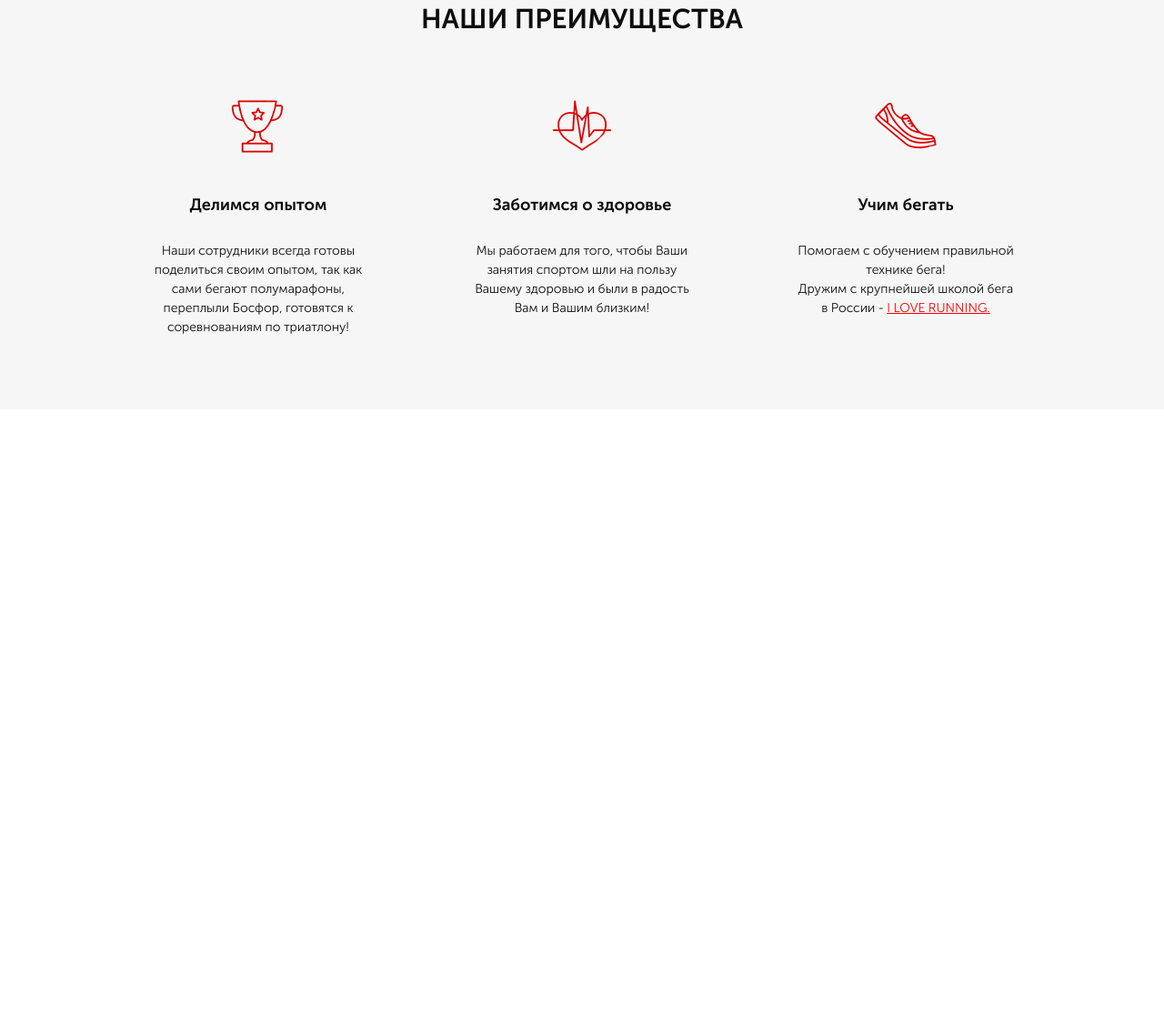
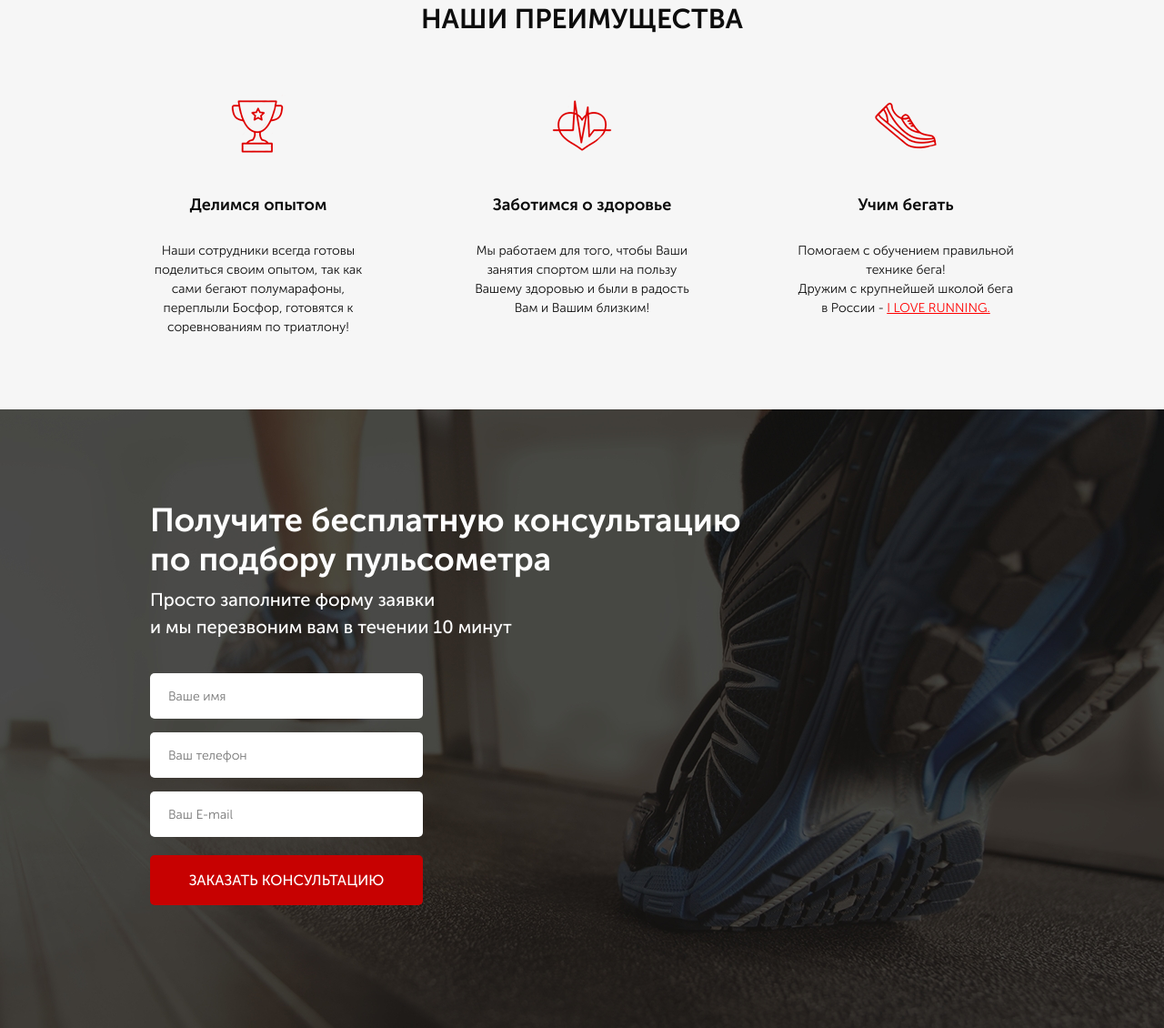
Before and after one commit to ZeroMotugava/Pet_project_2, a website: page src/index.html in a window 1280 px wide. Shown: the part 759-1889 px from the top of the page at 91% size. Before the commit the page ends 1209 px from the top, so only its background shows below. Drawn offline with Linux system fonts and the light colour scheme.

Commit message:
3rd part forms+button

```diff
--- a/src/index.html
+++ b/src/index.html
@@ -98,5 +98,27 @@
         </div>
     </div>
 
+    <div class="consultation">
+        <div class="container">
+            <h2 class="title title_left">
+                Получите бесплатную консультацию<br>
+                по подбору пульсометра
+            </h2>
+            <div class="consultation__descr">
+                Просто заполните форму заявки<br>
+                и мы перезвоним вам в течении 10 минут
+            </div>
+            <form class="feed-form" action="#">
+                <input name="name" required placeholder="Ваше имя" type="text">
+                <input name="phone" required placeholder="Ваш телефон" type="number">
+                <input name="email" required placeholder="Ваш E-mail" type="email">
+
+                <button class="button button_submit">заказать консультацию</button>
+            </form>
+        </div>
+    </div>
+
+    <script src="js/script.js"></script>
+
 </body>
 </html>
--- a/src/sass/blocks/_button.scss
+++ b/src/sass/blocks/_button.scss
@@ -9,9 +9,15 @@
 	font-weight: 500;
 	text-transform: uppercase;
 	&_main {
-		margin-top: 67px;
-		width: 300px;
-		height: 50px;
-		font-size: 16px;
-	}
+        margin-top: 67px;
+        width: 300px;
+        height: 50px;
+        font-size: 16px;
+    }
+    &_submit {
+        width: 100%;
+        height: 55px;
+        color: #ffffff;
+        font-size: 16px;
+    }
 }
--- a/src/sass/blocks/_titles.scss
+++ b/src/sass/blocks/_titles.scss
@@ -3,4 +3,9 @@
 	font-size: 30px;
 	font-weight: 700;
 	text-align: center;
+	&_left {
+        color: #fff;
+        font-size: 36px;
+        text-align: left;
+    }
 }
--- a/src/sass/style.scss
+++ b/src/sass/style.scss
@@ -13,3 +13,5 @@
 @import 'blocks/button';
 @import 'blocks/advantages';
 @import 'blocks/titles';
+@import 'blocks/consultation';
+@import 'blocks/forms';
```
Also changed, not shown: src/css/style.min.css.
